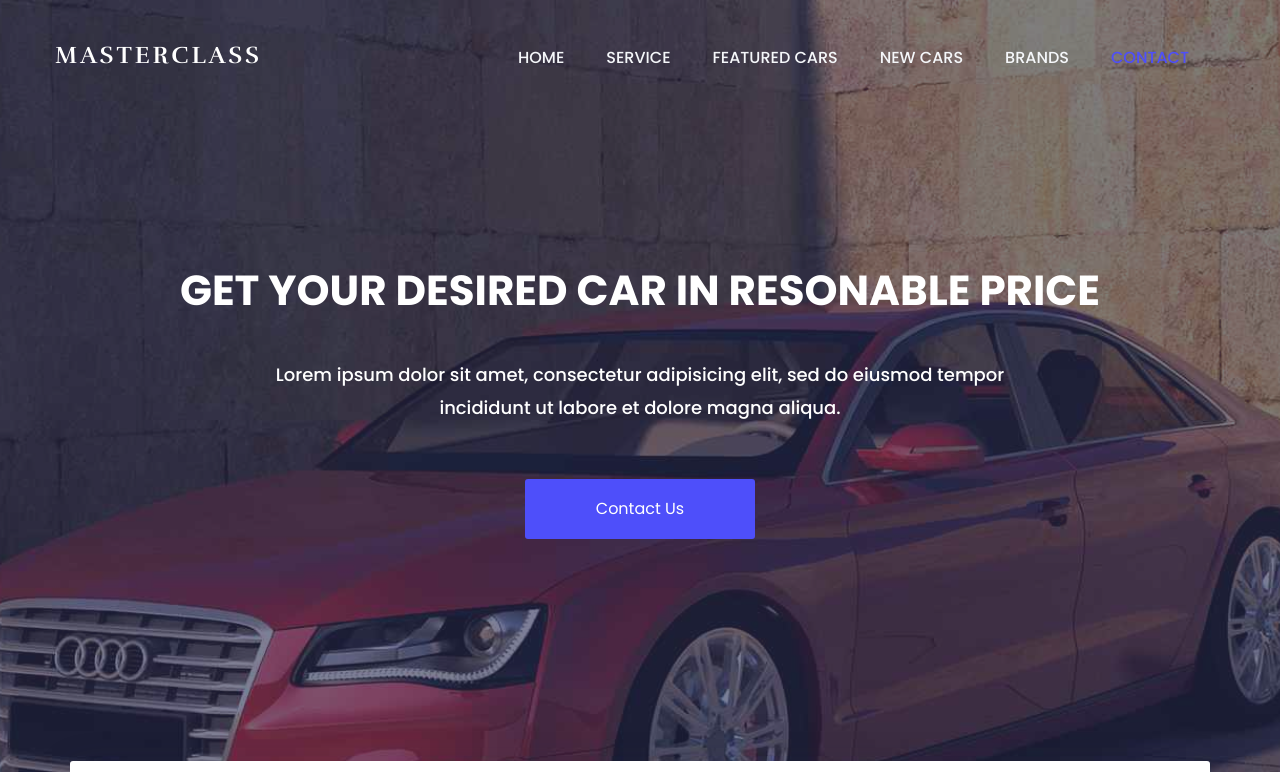
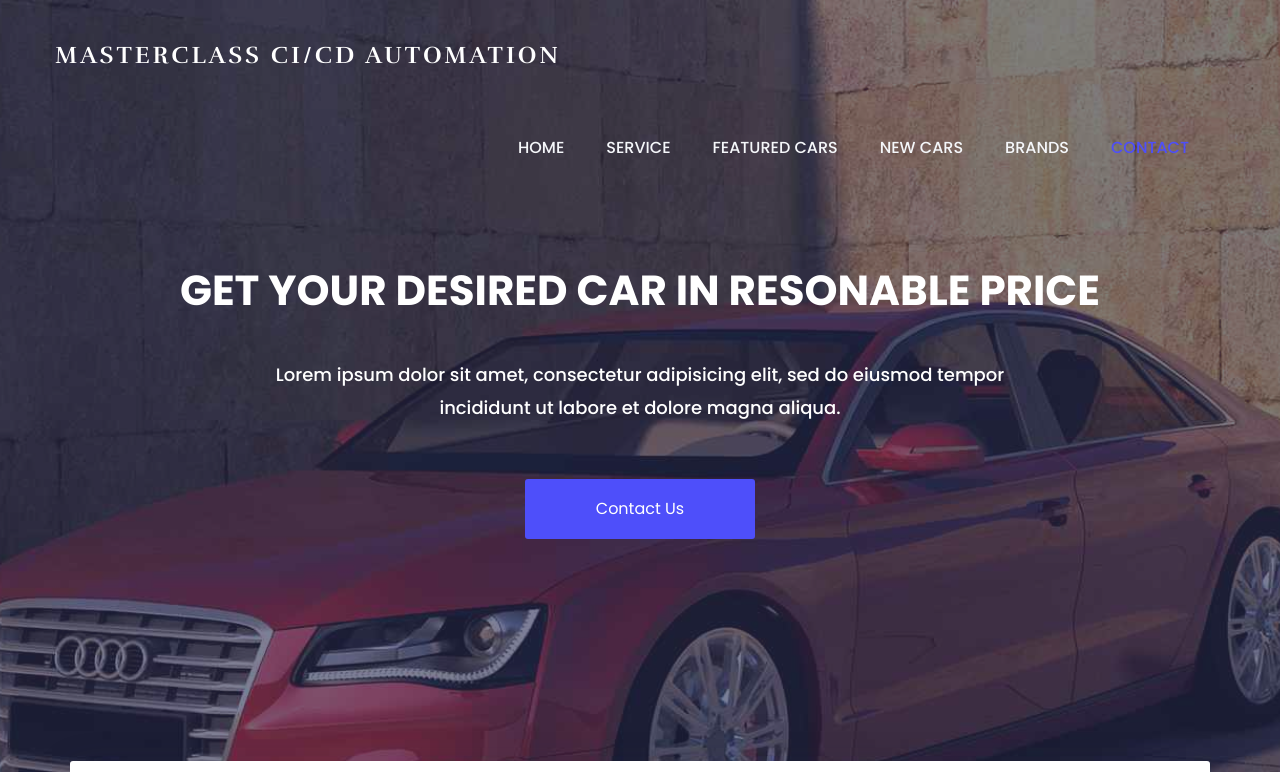
Before and after one commit to Gaur95/masterclassCICD, a plain HTML site: page index.html in a window 1280 px wide. Shown: the top 772 px of the page. Drawn offline with nearby package versions, Linux system fonts and the light colour scheme.

Commit message:
Update index.html

```diff
--- a/index.html
+++ b/index.html
@@ -78,7 +78,7 @@
 				                <button type="button" class="navbar-toggle" data-toggle="collapse" data-target="#navbar-menu">
 				                    <i class="fa fa-bars"></i>
 				                </button>
-				                <a class="navbar-brand" href="index.html">Masterclass<span></span></a>
+				                <a class="navbar-brand" href="index.html">Masterclass CI/CD automation <span></span></a>
 
 				            </div><!--/.navbar-header-->
 				            <!-- End Header Navigation -->
```
